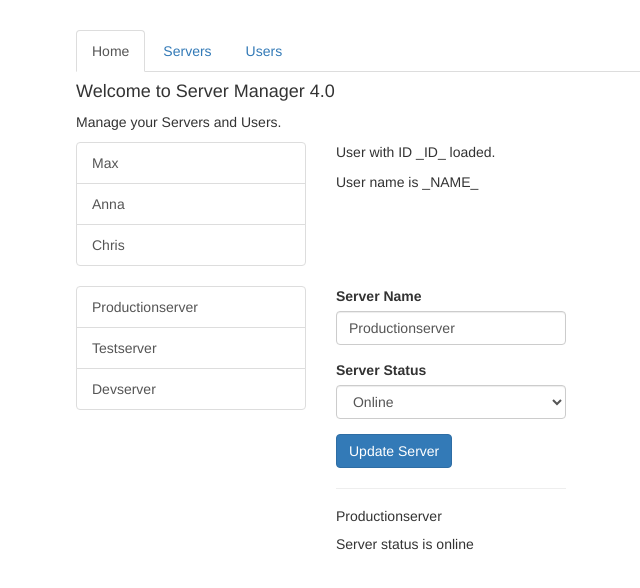
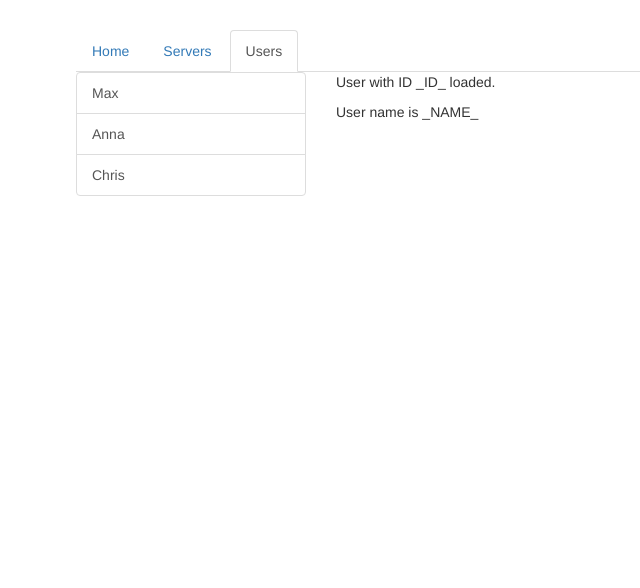
Before and after one commit to Chillten/Angular-routing, an Angular app: page /users in a window 1280 px wide. Shown: the top 588 px of the page, without its empty margins (189-829 px from the left). Built offline with nearby package versions, Linux system fonts and the light colour scheme.

Commit message:
Make routes for home, users, servers

```diff
--- a/src/app/app.component.html
+++ b/src/app/app.component.html
@@ -2,25 +2,21 @@
   <div class="row">
     <div class="col-xs-12 col-sm-10 col-md-8 col-sm-offset-1 col-md-offset-2">
       <ul class="nav nav-tabs">
-        <li role="presentation" class="active"><a href="#">Home</a></li>
-        <li role="presentation"><a href="#">Servers</a></li>
-        <li role="presentation"><a href="#">Users</a></li>
+        <li role="presentation" routerLinkActive="active" [routerLinkActiveOptions]="{exact: true}">
+          <a routerLink="/">Home</a>
+        </li>
+        <li role="presentation" routerLinkActive="active">
+          <a routerLink = "/servers">Servers</a>
+        </li>
+        <li role="presentation" routerLinkActive="active">
+          <a routerLink = "/users">Users</a>
+        </li>
       </ul>
     </div>
   </div>
   <div class="row">
     <div class="col-xs-12 col-sm-10 col-md-8 col-sm-offset-1 col-md-offset-2">
-      <app-home></app-home>
-    </div>
-  </div>
-  <div class="row">
-    <div class="col-xs-12 col-sm-10 col-md-8 col-sm-offset-1 col-md-offset-2">
-      <app-users></app-users>
-    </div>
-  </div>
-  <div class="row">
-    <div class="col-xs-12 col-sm-10 col-md-8 col-sm-offset-1 col-md-offset-2">
-      <app-servers></app-servers>
+      <router-outlet></router-outlet>
     </div>
   </div>
 </div>
--- a/src/app/app.module.ts
+++ b/src/app/app.module.ts
@@ -2,6 +2,7 @@ import { BrowserModule } from '@angular/platform-browser';
 import { NgModule } from '@angular/core';
 import { FormsModule } from '@angular/forms';
 import { HttpModule } from '@angular/http';
+import { RouterModule, Routes} from "@angular/router";
 
 import { AppComponent } from './app.component';
 import { HomeComponent } from './home/home.component';
@@ -11,6 +12,12 @@ import { UserComponent } from './users/user/user.component';
 import { EditServerComponent } from './servers/edit-server/edit-server.component';
 import { ServerComponent } from './servers/server/server.component';
 import { ServersService } from './servers/servers.service';
+
+const appRoutes: Routes = [
+  { path: '', component: HomeComponent },
+  { path: 'users', component: UsersComponent },
+  { path: 'servers', component: ServersComponent }
+];
 
 @NgModule({
   declarations: [
@@ -25,7 +32,8 @@ import { ServersService } from './servers/servers.service';
   imports: [
     BrowserModule,
     FormsModule,
-    HttpModule
+    HttpModule,
+    RouterModule.forRoot(appRoutes)
   ],
   providers: [ServersService],
   bootstrap: [AppComponent]
```
